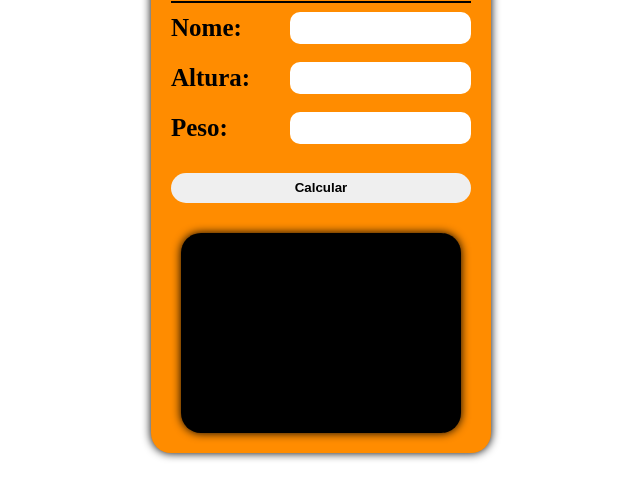
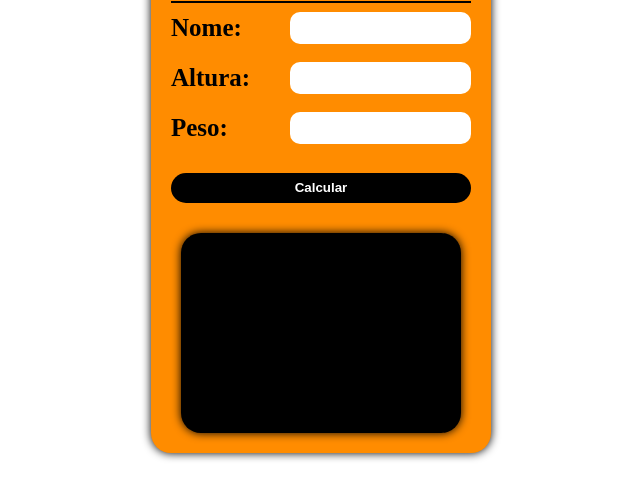
Before and after one commit to EduardoSanches03/Projetos-Js, a plain HTML site: page IMC-Calculator/index.html in a window 1280 px wide. In both pictures the pointer is over the button "Calcular". Shown: the part 157-656 px from the top of the page, without its empty margins (319-959 px from the left). Drawn offline with Linux system fonts and the light colour scheme; a web font is replaced by a local one.

Commit message:
Calculadora de IMC finalizada

```diff
--- a/IMC-Calculator/style.css
+++ b/IMC-Calculator/style.css
@@ -42,6 +42,12 @@ body {
   border-radius: 20px;
   border: none;
   font-weight: bold;
+  cursor: pointer;
+}
+
+#calc-button:hover{
+    background-color: black;
+    color: white;
 }
 
 .text {
```
